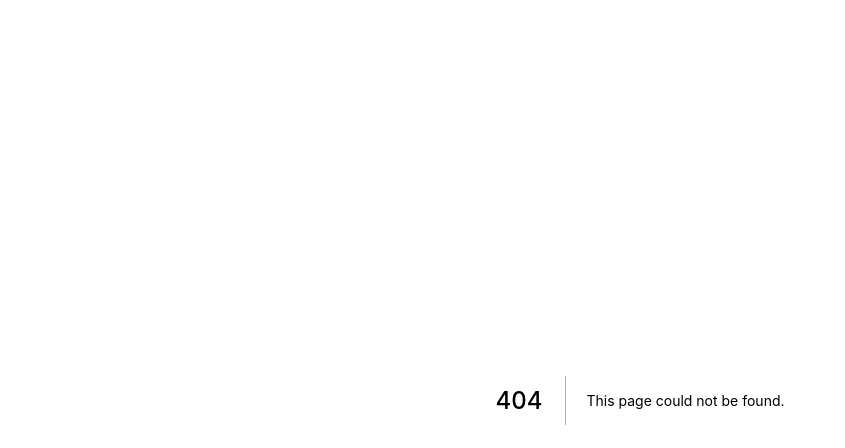
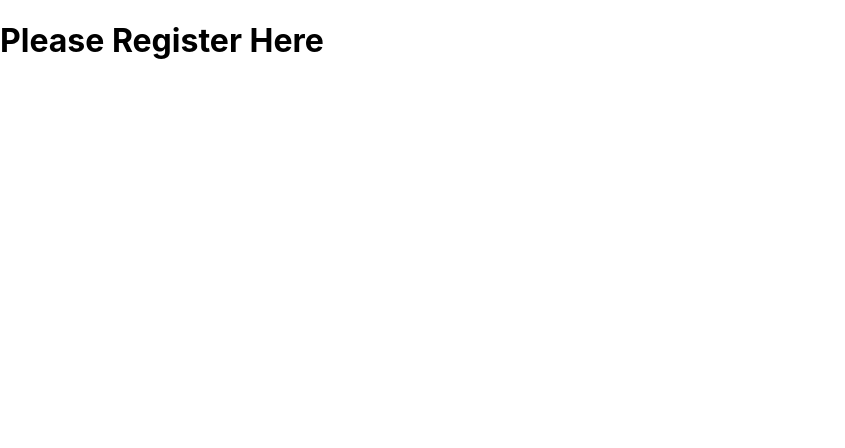
Before and after one commit to subbusura/personal-expense-tracker, a Next.js app: page /register in a window 1280 px wide. Before the commit this address had no page. Shown: the top 448 px of the page, without its empty margins (0-845 px from the left). Built offline with nearby package versions, Linux system fonts and the light colour scheme.

Commit message:
--register pager added

```diff
--- /dev/null
+++ b/pages/register.js
@@ -0,0 +1,7 @@
+export default function Register() {
+  return (
+    <>
+      <h1> Please Register Here</h1>
+    </>
+  );
+}
```
